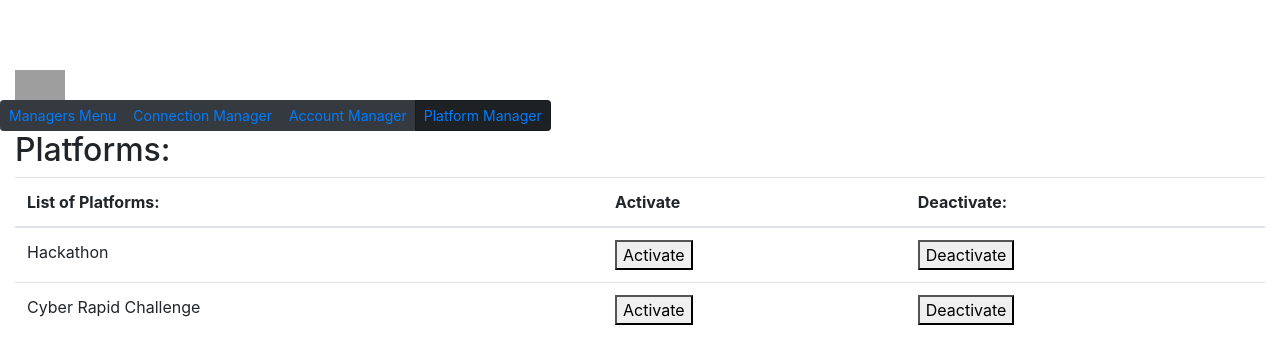
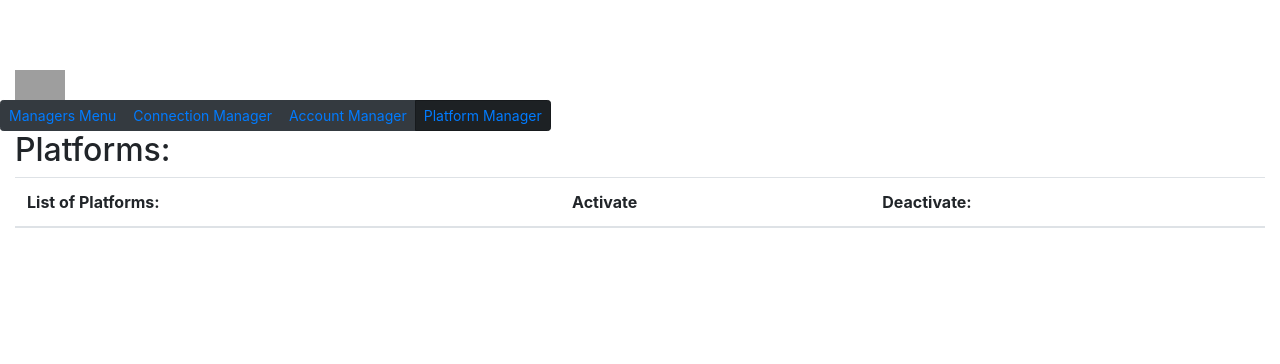
Before and after one commit to utep-practicum2019/CIT, a Flask app: page /platMan.html in a window 1280 px wide. Shown: the top 364 px of the page. Run offline with Flask 2, Linux system fonts and the light colour scheme; lists and menus that the app fills with data are empty; some libraries are stand-ins or nearby versions; grey boxes are pictures that could not be loaded.

Commit message:
Add files via upload

```diff
--- a/cit_server_GUI/templates/platMan.html
+++ b/cit_server_GUI/templates/platMan.html
@@ -38,16 +38,12 @@
                 </thead>
                 <tbody>
                 <tr>
-                    <td><div contenteditable="true">Hackathon</div></td><!--doesn't have a function sending request yet-->
+            {% for platform in platforms %}
+                    <td><div contenteditable="true">{{ platform['platform_name'] }}</div></td><!--doesn't have a function sending request yet-->
                     <td><div><button type="button">Activate</button></div></td>
                     <td><div><button type="button">Deactivate</button></div></td>
                 </tr>
-
-                <tr>
-                    <td><div contenteditable="true">Cyber Rapid Challenge</div></td><!--doesn't have a function sending request yet-->
-                    <td><div><button type="button">Activate</button></div></td>
-                    <td><div><button type="button">Deactivate</button></div></td>
-                </tr>
+            {% endfor %}
                 </tbody>
 
 
```
